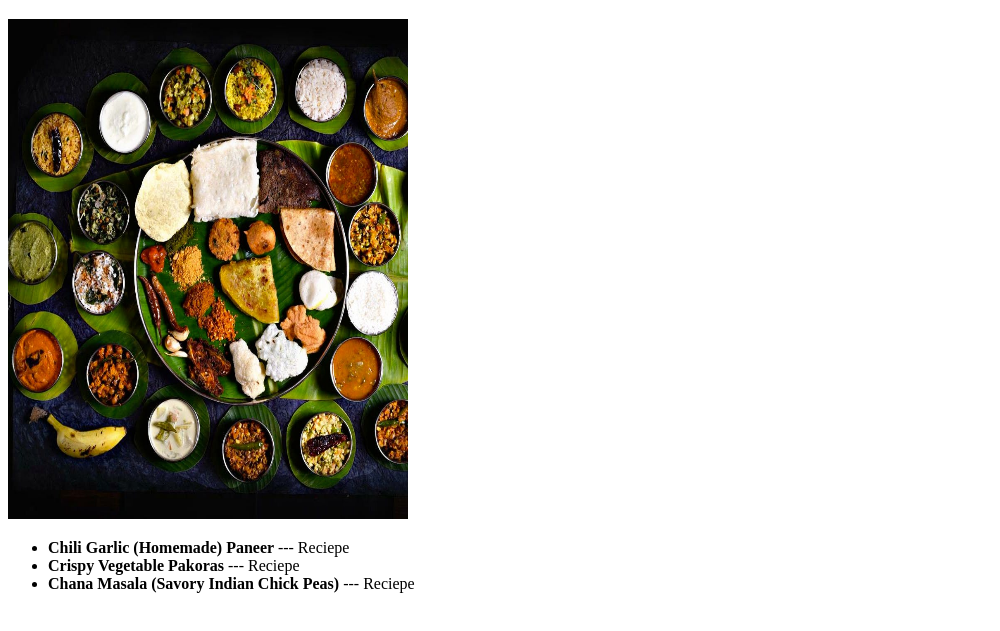
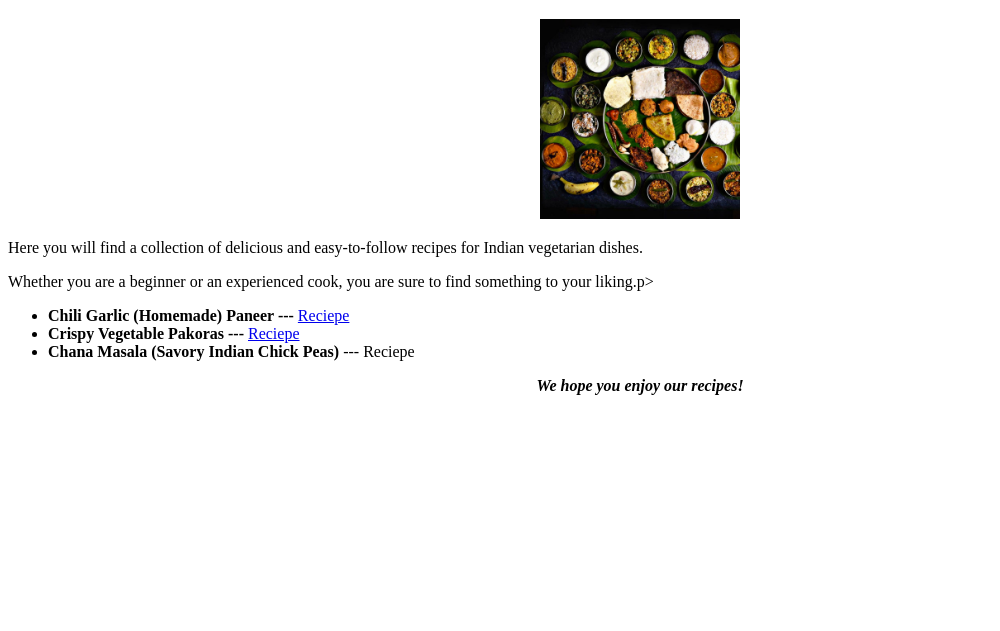
Before and after one commit to nvspavankalyanch/Indian-Veg-Recipes, a plain HTML site: page index.html in a window 1280 px wide. Shown: the part 61-692 px from the top of the page, without its empty margins (0-1000 px from the left). Drawn offline with Linux system fonts and the light colour scheme.

Commit message:
docs: Update index.html

```diff
--- a/index.html
+++ b/index.html
@@ -7,13 +7,16 @@
 
   <body>
     <h1 align="center">Indian's most Favourite Vegitarian Reciepes!</h1>
-    <img src="Images/food.jpg" width="400"
-    height="500">
+    <p align="center"><img src="Images/food.jpg" width="200" height="200"></p>
+    <p >Here you will find a collection of delicious and easy-to-follow recipes for Indian vegetarian dishes.</p>
+    Whether you are a beginner or an experienced cook, you are sure to find something to your liking.</body>p>
     <ul>
-        <li><strong>Chili Garlic (Homemade) Paneer </strong>--- Reciepe</li>
-        <li><strong>Crispy Vegetable Pakoras</strong> --- Reciepe</li>
+        <li><strong>Chili Garlic (Homemade) Paneer  --- </strong><a href="Recipes/Chili-Garlic-Paneer.html"> Reciepe </a></li>
+        <li><strong>Crispy Vegetable Pakoras ---</strong> <a href="Recipes/Crispy-Vegetable-Pakoras.html">Reciepe</a></li>
         <li><strong>Chana Masala (Savory Indian Chick Peas)</strong> --- Reciepe</li>
     </ul>
+    <p align="center"><strong><em>We hope you enjoy our recipes!</em></strong></p>
+
 
   </body>
 </html>
```
